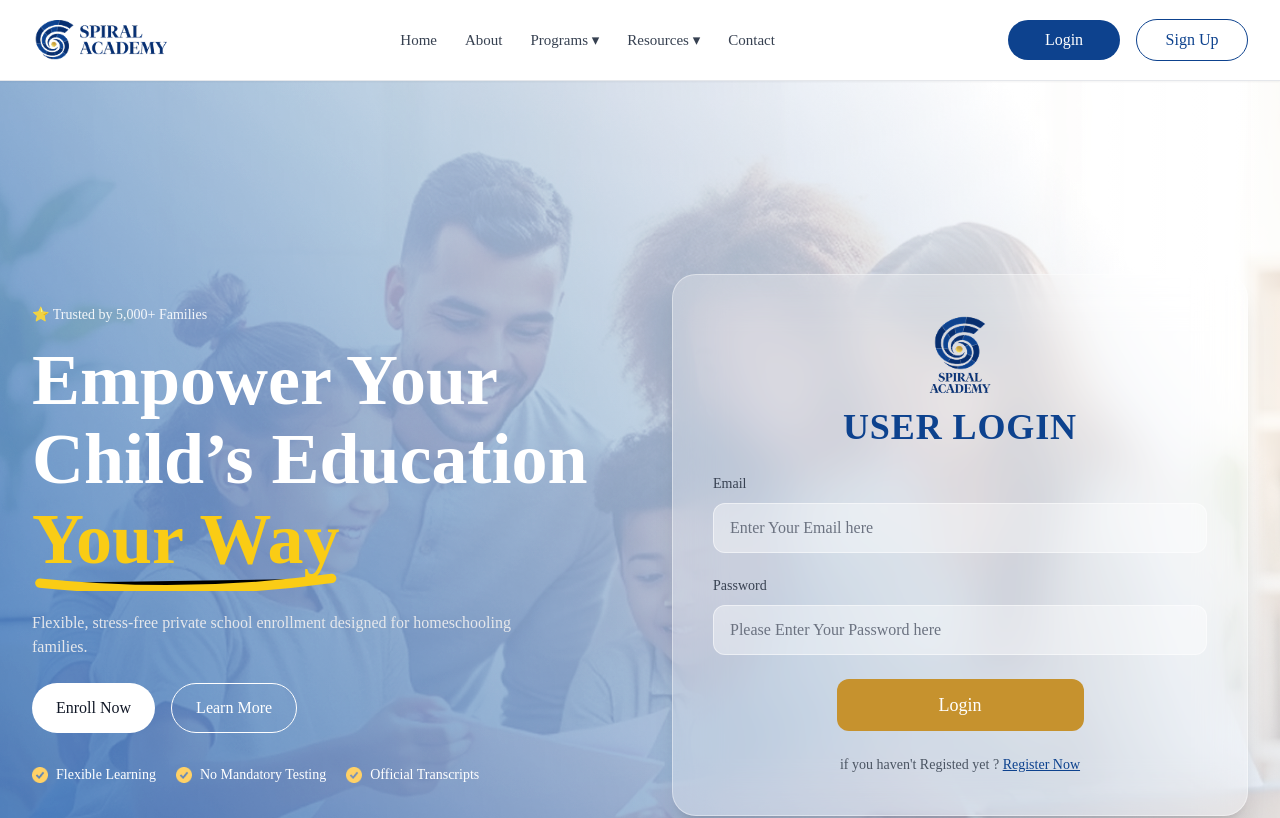
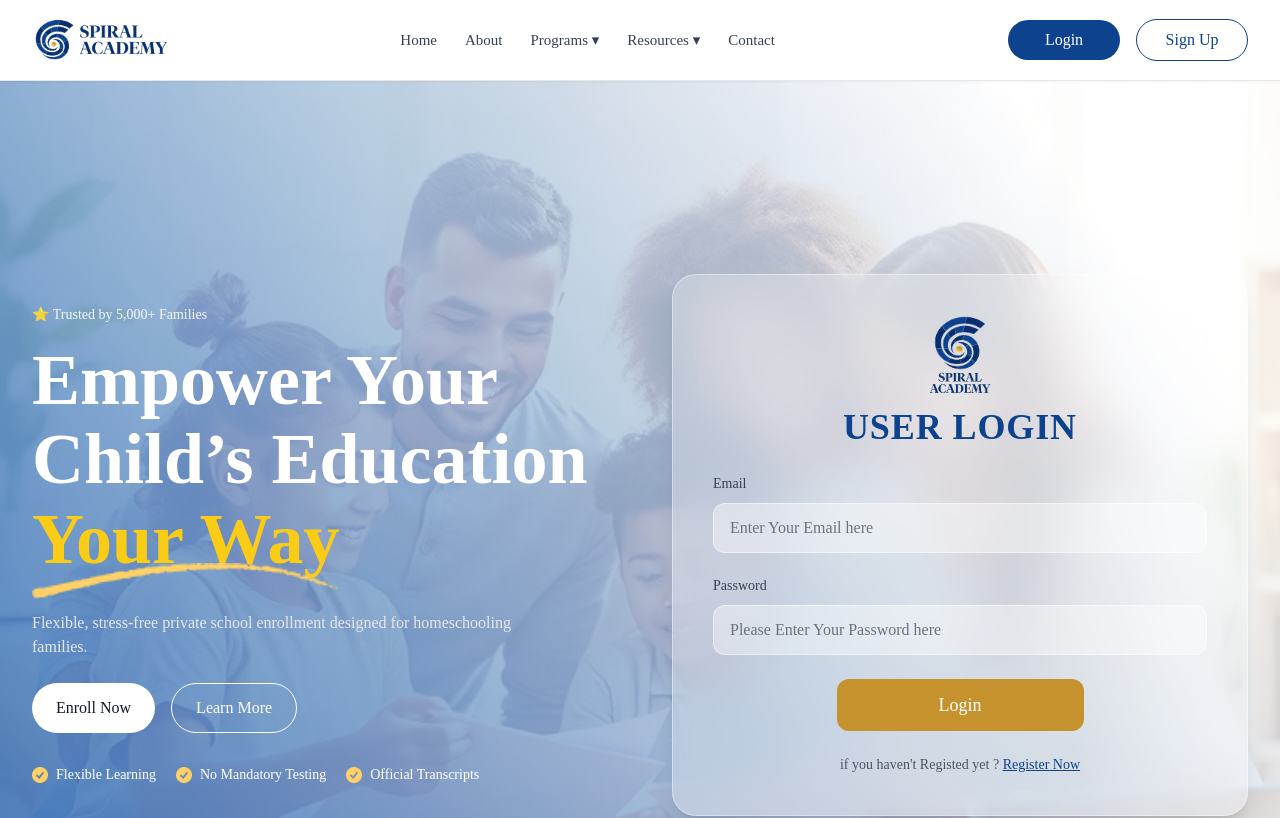
Before and after one commit to muskanariba/Spiral-Academy, a React (Vite) app: page / in a window 1280 px wide. Shown: the top 818 px of the page. Built offline with nearby package versions, Linux system fonts and the light colour scheme; a web font is replaced by a local one.

Commit message:
home section-updated

```diff
--- a/src/components/AboutLayout.jsx
+++ b/src/components/AboutLayout.jsx
@@ -32,6 +32,7 @@ export default function Banner() {
           pt-10 sm:pt-14 lg:pt-[79px]
           pb-10 sm:pb-14 lg:pb-[80px]
         ">
+
 
 
 
--- a/src/components/HomeSection.jsx
+++ b/src/components/HomeSection.jsx
@@ -4,6 +4,7 @@ import React from "react";
 import homeBgImg from "../assets/Home-bg-img.png";
 import Vector from "../assets/Vector.png";
 import logo from "../assets/logo.png";
+import Vector_Line from "../assets/Vector-Line.png"
 
 export default function HomeSection() {
   return (
@@ -32,7 +33,6 @@ export default function HomeSection() {
           <p className="text-xs sm:text-sm mb-3 sm:mb-4 flex justify-center lg:justify-start items-center gap-2 opacity-90">
             ⭐ Trusted by 5,000+ Families
           </p>
-
           <h1 className="font-tiempos font-bold
           text-[28px] sm:text-[40px] md:text-[52px] lg:text-[64px] xl:text-[72px]
           leading-[1.1]">
@@ -40,15 +40,18 @@ export default function HomeSection() {
             Child’s Education <br />
             <span className="relative inline-block text-yellow-400">
               Your Way
-              <svg className="absolute left-0 -bottom-2 sm:-bottom-3 w-full" viewBox="0 0 200 20">
-                <path
-                  d="M5 15 Q100 25 195 12"
-                  stroke="#FACC15"
-                  strokeWidth="6"
-                  strokeLinecap="round"
-                />
-              </svg>
-            </span>
+             {/* Vector Underline */}
+ <img
+ src={Vector_Line}
+ alt=""
+ className="
+ absolute
+ left-1/2 -translate-x-1/2
+ bottom-[-20px]
+ w-[150px] md:w-[341.9px]
+ "
+ />
+ </span>
           </h1>
 
           <p className="mt-5 sm:mt-6 md:mt-8 text-sm sm:text-base text-gray-200
```
